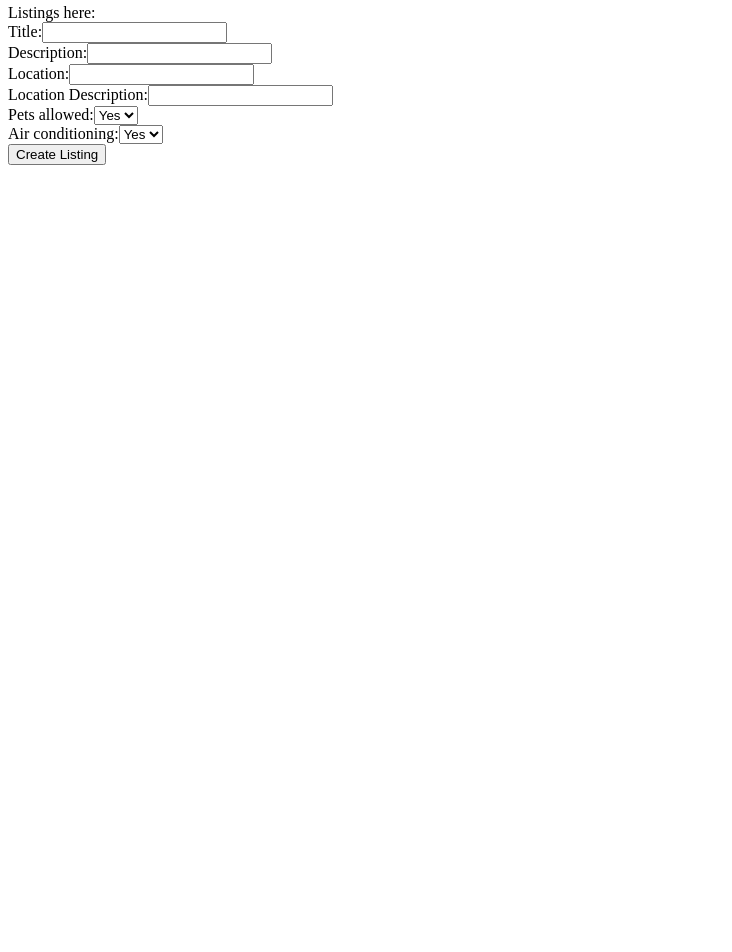
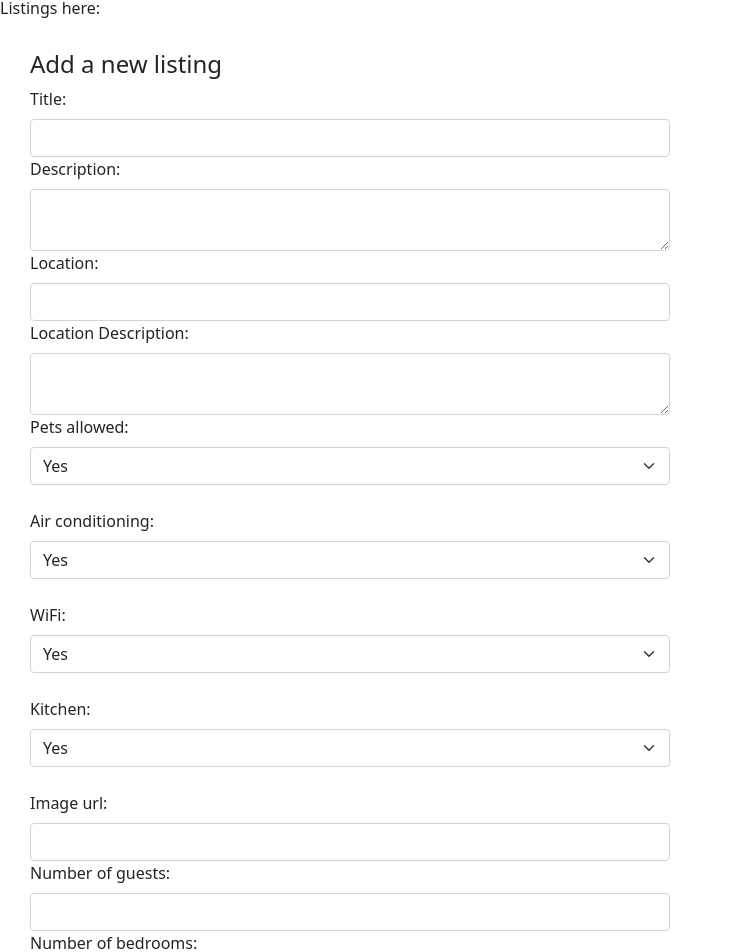
Before and after one commit to redebron20/vacay_frontend, a React (Create React App) app: page /listings in a window 1280 px wide. Shown: the part 4-956 px from the top of the page, without its empty margins (0-732 px from the left). Before the commit the page ends 800 px from the top, so only its background shows below. Built offline with nearby package versions, Linux system fonts and the light colour scheme; no server answers.

Commit message:
Add react-bootsrap styling to listing form component.

```diff
--- a/package.json
+++ b/package.json
@@ -6,7 +6,9 @@
     "@testing-library/jest-dom": "^5.14.1",
     "@testing-library/react": "^11.2.7",
     "@testing-library/user-event": "^12.8.3",
+    "bootstrap": "^5.1.3",
     "react": "^17.0.2",
+    "react-bootstrap": "^2.0.2",
     "react-dom": "^17.0.2",
     "react-redux": "^7.2.6",
     "react-router": "^5.2.1",
--- a/src/components/listing/listing_form.js
+++ b/src/components/listing/listing_form.js
@@ -1,5 +1,10 @@
 import React, { Component } from 'react'
 import { connect } from 'react-redux';
+
+import { addListing } from '../../actions/listingsAction';
+import 'bootstrap/dist/css/bootstrap.css';
+import Form from 'react-bootstrap/Form';
+import Button from 'react-bootstrap/Button';
 
 class ListingForm extends Component {
     state = {
@@ -55,9 +60,76 @@ class ListingForm extends Component {
 
     render() {
         return (
-            <div>
-                <form onSubmit={this.handleOnSubmit}>
-                    <label>Title:</label>
+            <div style={{ display: 'block',
+            width: 700,
+            padding: 30 }}>
+                <h4>Add a new listing</h4>
+                <Form onSubmit={this.handleOnSubmit}>
+                    <Form.Group>
+                        <Form.Label>Title:</Form.Label>
+                        <Form.Control type="text" onChange={this.handleChange} value={this.state.title} name="title"/>
+                    </Form.Group>
+
+                    <Form.Group>
+                        <Form.Label>Description:</Form.Label>
+                        <Form.Control as="textarea" type="text" onChange={this.handleChange} value={this.state.description} name="description"/>
+                    </Form.Group>
+
+                    <Form.Group>
+                        <Form.Label>Location:</Form.Label>
+                        <Form.Control type="text" onChange={this.handleChange} value={this.state.location} name="location"/>
+                    </Form.Group>
+
+                    <Form.Group>
+                        <Form.Label>Location Description:</Form.Label>
+                        <Form.Control as="textarea" type="text" onChange={this.handleChange} value={this.state.location_description} name="location_description"/>
+                    </Form.Group>
+
+                    <Form.Label>Pets allowed:</Form.Label>
+                    <Form.Select name="pets_allowed" onChange={this.handleSelect}>
+                        <option value='true' >Yes</option>
+                        <option value='false' >No</option>
+                    </Form.Select>
+                    <br />
+
+                    <Form.Label>Air conditioning:</Form.Label>
+                    <Form.Select name="air_conditioning" onChange={this.handleSelect}>
+                        <option value='true' name="air_conditioning">Yes</option>
+                        <option value='false' name="air_conditioning">No</option>
+                    </Form.Select>
+                    <br />
+
+                    <Form.Label>WiFi:</Form.Label>
+                    <Form.Select name="wifi" onChange={this.handleSelect}>
+                        <option value='true' name="wifi">Yes</option>
+                        <option value='false' name="wifi">No</option>
+                    </Form.Select>
+                    <br />
+
+                    <Form.Label>Kitchen:</Form.Label>
+                    <Form.Select name="kitchen" onChange={this.handleSelect}>
+                        <option value='true' name="kitchen">Yes</option>
+                        <option value='false' name="kitchen">No</option>
+                    </Form.Select>
+                    <br />
+
+                    <Form.Label>Image url:</Form.Label>
+                    <Form.Control type="text" onChange={this.handleChange} value={this.state.img_url} name="img_url"/>
+
+                    <Form.Label>Number of guests:</Form.Label>
+                    <Form.Control type="text" onChange={this.handleChange} value={this.state.guests} name="guests"/>
+                    <Form.Label>Number of bedrooms:</Form.Label>
+                    <Form.Control type="text" onChange={this.handleChange} value={this.state.bedrooms} name="bedrooms"/>
+                    <Form.Label>Number of beds:</Form.Label>
+                    <Form.Control type="text" onChange={this.handleChange} value={this.state.beds} name="beds"/>
+                    <Form.Label>Number of baths:</Form.Label>
+                    <Form.Control type="text" onChange={this.handleChange} value={this.state.baths} name="baths"/>
+
+                    <Button variant="primary" type="submit">
+                        Create New Listing
+                    </Button>
+
+                    {/* <label>Title:</label>
                     <input type='text' value={this.state.title} onChange={this.handleChange} name="title"/>
                     < br />
                     <label>Description:</label>
@@ -81,9 +153,30 @@ class ListingForm extends Component {
                             <option value='false' >No</option>
                         </select>
                     < br />
-                    <input type='submit' value='Create Listing'/>
+                    <label>Wifi:</label>
+                        <select value={this.state.wifi} onChange={this.handleSelect} name="wifi">
+                            <option value='true' >Yes</option>
+                            <option value='false' >No</option>
+                        </select>
+                    < br />
+                    <label>Kitchen:</label>
+                        <select value={this.state.kitchen} onChange={this.handleSelect} name="kitchen">
+                            <option value='true' >Yes</option>
+                            <option value='false' >No</option>
+                        </select>
+                    < br />
+                    <label>Guests:</label>
+                    <input type='text' value={this.state.guests} onChange={this.handleChange} name="guests"/>
+                    < br />
+                    <label>Bedrooms:</label>
+                    <input type='text' value={this.state.bedrooms} onChange={this.handleChange} name="bedrooms"/>
+                    < br />
+                    <label>Price:</label>
+                    <input type='text' value={this.state.price} onChange={this.handleChange} name="price"/>
+                    < br />
+                    <input type='submit' value='Create Listing'/> */}
 
-                </form>
+                </Form>
             </div>
         );
     }
```
Also changed, not shown: 1 other file (tests, documents, lock files or other folders).
